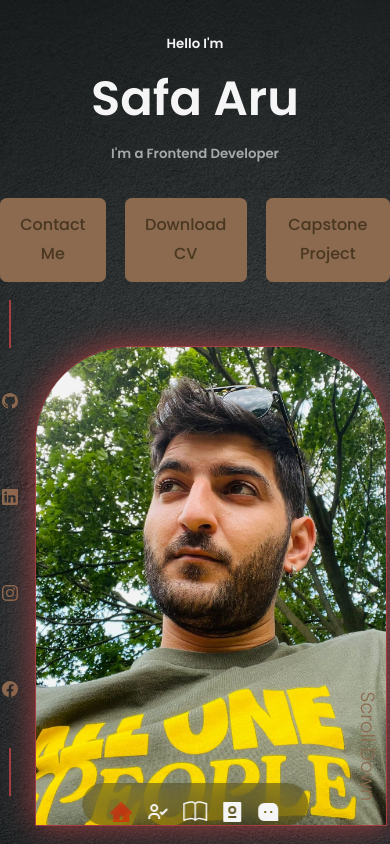
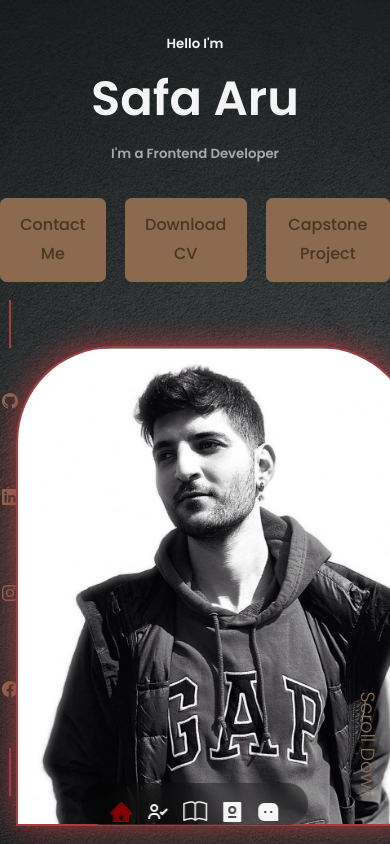
Before and after one commit to arusafa/Safa_Aru_W23Portfolio, a React (Create React App) app: page / in a window 390 px wide. Shown: the top 844 px of the page. Built offline with nearby package versions, Linux system fonts and the light colour scheme; the HTML template or start-up script is replaced by a standard one.

Commit message:
profile pic has changed

```diff
--- a/src/components/header/Header.css
+++ b/src/components/header/Header.css
@@ -45,12 +45,12 @@ header{
 
 .me{
     background:linear-gradient(var(--color-primary),transparent);
-    width: 22rem;
+    width: 30rem;
     height: 30rem;
     position: absolute;
-    left: calc(50% - 10rem);
+    left: calc(45% - 10rem);
     margin-top: 4rem;
-    border: 1px solid var(--color-primary);
+    border: 2px solid var(--color-primary);
     border-radius: 6rem 6rem 0 0;
     box-shadow: 0 0 2rem var(--color-primary);
     overflow: hidden;
@@ -85,6 +85,7 @@ header{
     header{
         height: 100vh;
     }
+
 }
 
 /* media queries for Small */
@@ -93,4 +94,7 @@ header{
     .header__socials, .scroll__down{
         display: flex;
     }
+    .me{
+        max-width: 400px
+    }
 }
```
Also changed, not shown: src/assets/me.jpeg.
